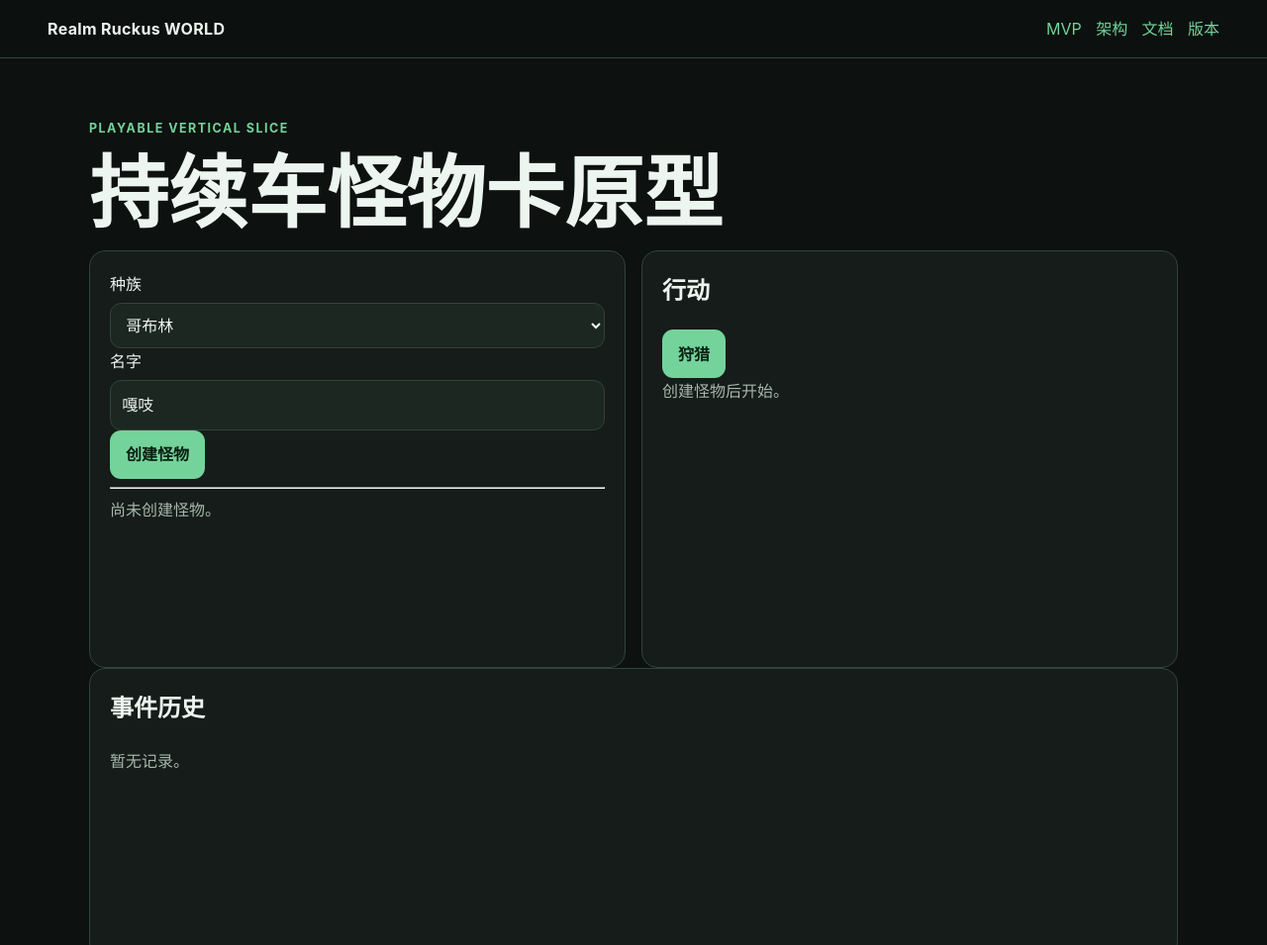
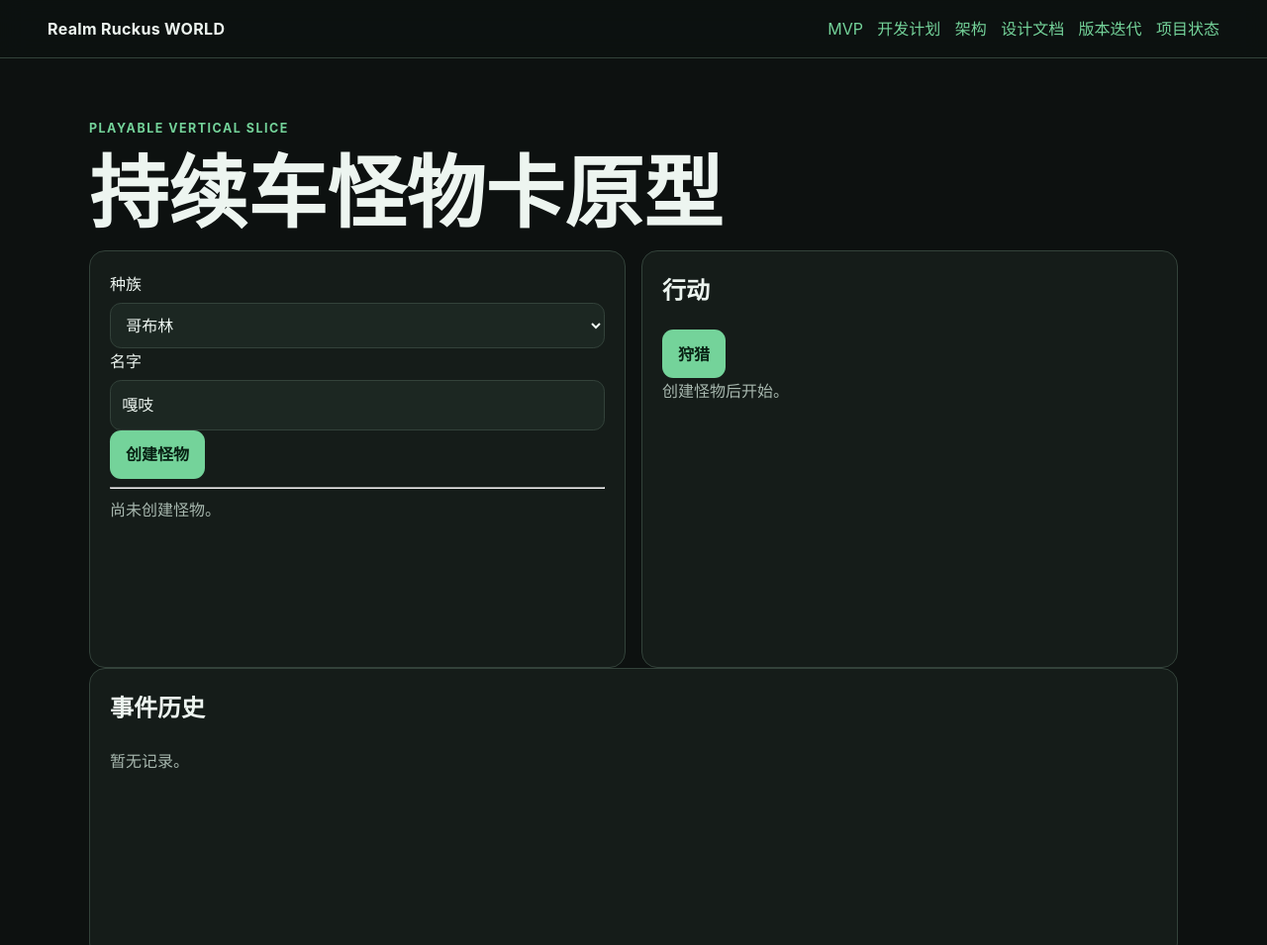
Before and after one commit to realmruckus/world, a website with bundled scripts: page play.html in a window 1280 px wide. Shown: the top 955 px of the page at 99% size. Built offline with nearby package versions, Linux system fonts and the light colour scheme.

Commit message:
fix: unify WORLD site navigation

```diff
--- a/play.html
+++ b/play.html
@@ -1 +1 @@
-<!doctype html><html lang="zh-CN"><head><meta charset="utf-8"><meta name="viewport" content="width=device-width,initial-scale=1"><title>WORLD MVP</title><link rel="stylesheet" href="./styles.css"></head><body><header class="site-header"><a class="brand" href="./index.html">Realm Ruckus WORLD</a><nav><a href="./play.html">MVP</a><a href="./architecture.html">架构</a><a href="./docs/index.html">文档</a><a href="./releases.html">版本</a></nav></header><main class="page"><p class="eyebrow">Playable vertical slice</p><h1>持续车怪物卡原型</h1><div class="grid two"><section class="panel"><label>种族<select id="race"><option value="GOBLIN">哥布林</option><option value="SLIME">史莱姆</option><option value="SKELETON">骷髅</option></select></label><label>名字<input id="name" value="嘎吱" maxlength="20"></label><button id="start" type="button">创建怪物</button><hr><div id="character" class="muted">尚未创建怪物。</div></section><section class="panel"><h2>行动</h2><button id="hunt" type="button" disabled>狩猎</button><div id="event" class="log muted" aria-live="polite">创建怪物后开始。</div><div id="choices" class="actions"></div></section></div><section class="panel"><h2>事件历史</h2><div id="history" class="log muted">暂无记录。</div></section></main><script type="module" src="./js/app.js"></script></body></html>
+<!doctype html><html lang="zh-CN"><head><meta charset="utf-8"><meta name="viewport" content="width=device-width,initial-scale=1"><title>WORLD MVP</title><link rel="stylesheet" href="./styles.css"></head><body><header class="site-header"><a class="brand" href="./index.html">Realm Ruckus WORLD</a><nav aria-label="主导航"><a href="./play.html">MVP</a><a href="./development-plan.html">开发计划</a><a href="./architecture.html">架构</a><a href="./docs/index.html">设计文档</a><a href="./releases.html">版本迭代</a><a href="./status.html">项目状态</a></nav></header><main class="page"><p class="eyebrow">Playable vertical slice</p><h1>持续车怪物卡原型</h1><div class="grid two"><section class="panel"><label>种族<select id="race"><option value="GOBLIN">哥布林</option><option value="SLIME">史莱姆</option><option value="SKELETON">骷髅</option></select></label><label>名字<input id="name" value="嘎吱" maxlength="20"></label><button id="start" type="button">创建怪物</button><hr><div id="character" class="muted">尚未创建怪物。</div></section><section class="panel"><h2>行动</h2><button id="hunt" type="button" disabled>狩猎</button><div id="event" class="log muted" aria-live="polite">创建怪物后开始。</div><div id="choices" class="actions"></div></section></div><section class="panel"><h2>事件历史</h2><div id="history" class="log muted">暂无记录。</div></section></main><script type="module" src="./js/app.js"></script></body></html>
```
